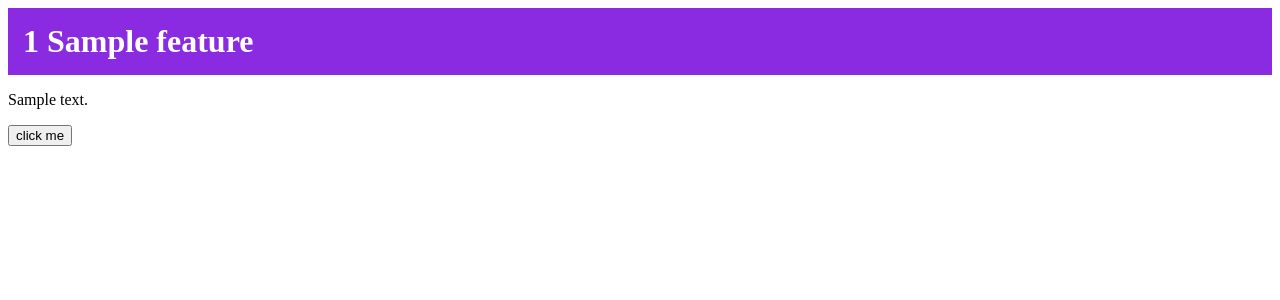
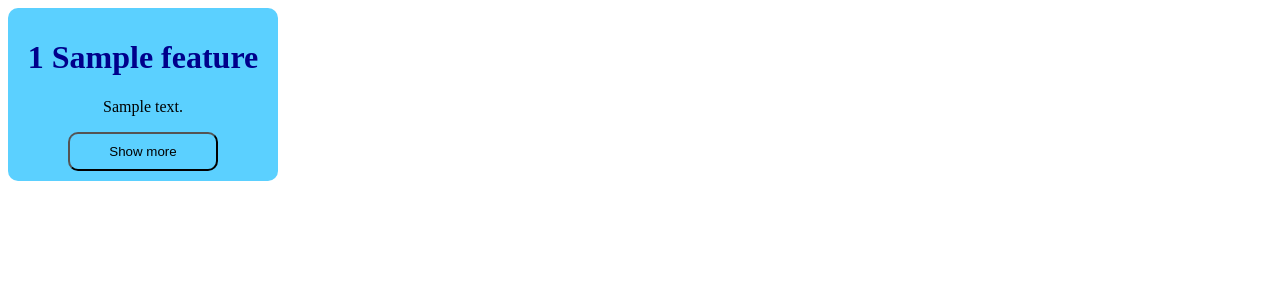
Before and after one commit to rajibjonchhen/python_mysite, a Django app: page /home in a window 1280 px wide. Shown: the top 300 px of the page. Run offline with Django 4.2, Linux system fonts and the light colour scheme; tables that the repository leaves empty hold one stand-in row (values such as "Sample post").

Commit message:
style added to the cards

```diff
--- a/myApp/urls.py
+++ b/myApp/urls.py
@@ -5,7 +5,7 @@ from . import myroute
 
 
 urlpatterns = [
-    path('', views.index, name='index'),
+    path('', views.home, name='home'),
     path('myroute', myroute.myroute, name='myroute'),
     path('another', views.myAnotherRoute, name='another'),
     path('home', views.home, name='home'),
--- a/myApp/views.py
+++ b/myApp/views.py
@@ -11,14 +11,9 @@ def index(request):
         "Hello, world. You're at the my app index page.: -)"
     )
 
-
 def home(request):
     features = Feature.objects.all()
     return render(request, 'home.html', {'features': features})
-
-
-def login(request):
-    return render(request, 'login.html')
 
 
 def myAnotherRoute(request):
--- a/static/style.css
+++ b/static/style.css
@@ -1,9 +1,3 @@
-h1{
-    color:white;
-    background-color: blueviolet;
-    padding:15px;
-    margin:auto;
-}
 
 fieldset{
     margin:50px auto;
@@ -27,3 +21,31 @@ input[type="submit"]{
     padding:5px;
     width:100%
 }
+
+.card-container{
+    display: flex;
+    flex-wrap: wrap;
+    justify-content: flex-start;
+    gap:10px;
+}
+
+.my-card{
+    width: 250px;
+    background-color: rgb(91, 208, 255);
+    padding: 10px;
+    border-radius: 10px;
+    text-align: center;
+}
+
+.card-title{
+    color:darkblue;
+}
+
+.card-btn{
+    width: 150px;
+    background-color: transparent;
+    padding: 10px;
+    border-radius: 10px;
+    margin: auto;
+    cursor: pointer;
+}
--- a/templates/Home.html
+++ b/templates/Home.html
@@ -2,16 +2,18 @@
 <link rel="stylesheet" href="{% static 'style.css' %}"/>
 <script src="{% static 'script.js' %}">
 </script>
+<div class="card-container">
     {% for feature in features %}
     <div class="my-card">
-    <h1 id="my_world">
+        <h1 class="card-title">
             {{feature.id}}
             {{feature.title}}
 
         </h1>
         <p>{{feature.description}}</p>
+        <button class="card-btn">
+            Show more
+        </button>
     </div>
-<button id="my-btn">
-    click me
-</button>
     {% endfor %}
+</div>
```
Lines whose indentation alone changed are shown as unchanged.
